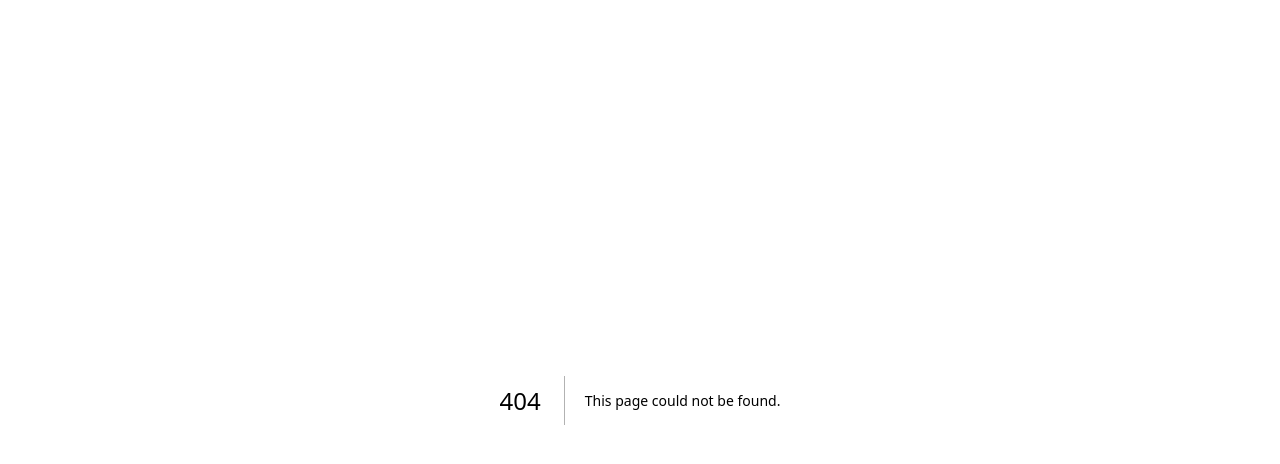
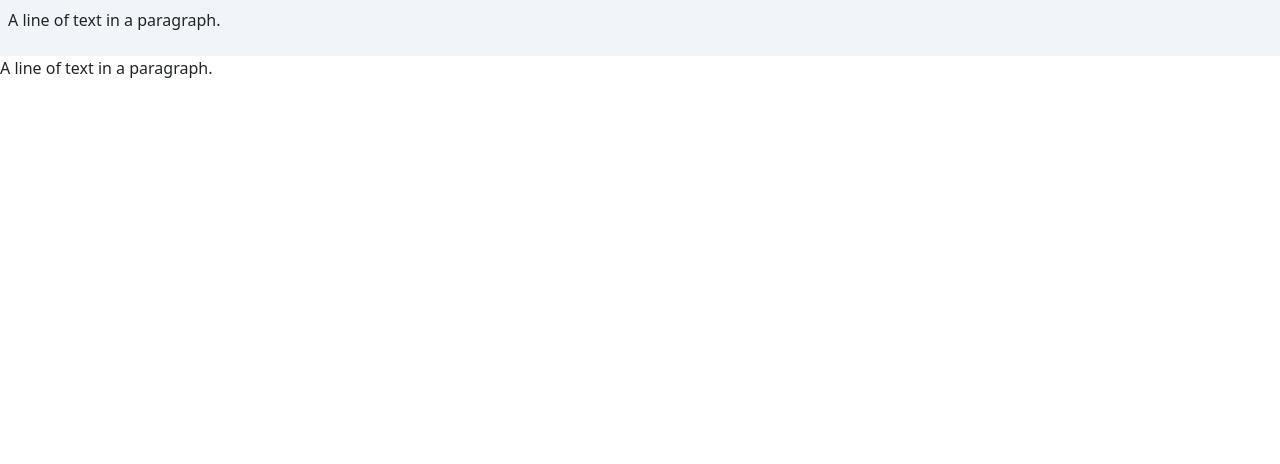
Before and after one commit to RodrigoGama-4/daylist, a Next.js app: page /rich-editor in a window 1280 px wide. Before the commit this address had no page. Shown: the top 464 px of the page. Built offline with nearby package versions, Linux system fonts and the light colour scheme.

Commit message:
interfaces do editor

```diff
--- a/app/editor/slate.ts
+++ b/app/(learning)/editor/slate.ts
@@ -1,4 +1,4 @@
-import { BaseEditor } from 'slate';
+import { BaseEditor, BaseElement } from 'slate';
 import { ReactEditor } from 'slate-react';
 import { HistoryEditor } from 'slate-history';
 
@@ -24,10 +24,10 @@ export type CustomEditor = BaseEditor &
   ReactEditor &
   HistoryEditor & { type?: '__editor' };
 
-declare module 'slate' {
-  interface CustomTypes {
-    Editor: CustomEditor;
-    Element: ICustomElement;
-    Text: CustomText;
-  }
-}
+// declare module 'slate' {
+//   interface CustomTypes {
+//     Editor: CustomEditor;
+//     Element: ICustomElement;
+//     Text: CustomText;
+//   }
+// }
--- /dev/null
+++ b/app/rich-editor/SlateElements.tsx
@@ -0,0 +1,66 @@
+import { Children } from 'react';
+import { BsPlayBtn, BsImage } from 'react-icons/bs';
+import { RenderElementProps, RenderLeafProps } from 'slate-react';
+
+export function Paragraph({ children, attributes }: RenderElementProps) {
+  return <p {...attributes}>{children}</p>;
+}
+
+export function BulletList({ children, attributes }: RenderElementProps) {
+  return (
+    <ul
+      {...attributes}
+      style={{
+        listStyleType: 'square',
+      }}
+    >
+      {Children.map(children, (child) => (
+        <li>{child}</li>
+      ))}
+    </ul>
+  );
+}
+
+export function NumberList({ children, attributes }: RenderElementProps) {
+  return <ol {...attributes}>{children}</ol>;
+}
+
+export function CheckList({ children, attributes }: RenderElementProps) {
+  return (
+    <div {...attributes} className="bg-slate-400">
+      {children}
+    </div>
+  );
+}
+
+export function ImageElement({ children, attributes }: RenderElementProps) {
+  return (
+    <div
+      {...attributes}
+      className="outline outline-1 outline-black rounded shadow-sm"
+    >
+      <BsImage />
+      {children}
+    </div>
+  );
+}
+
+export function AudioElement({ children, attributes }: RenderElementProps) {
+  return (
+    <div
+      {...attributes}
+      className="outline outline-1 outline-black rounded shadow-sm"
+    >
+      <BsPlayBtn />
+      {children}
+    </div>
+  );
+}
+
+export function CustomLeaf({ children, attributes, leaf }: RenderLeafProps) {
+  return (
+    <span {...attributes} style={{ fontWeight: leaf.bold ? 'bold' : 'normal' }}>
+      {children}
+    </span>
+  );
+}
--- /dev/null
+++ b/app/rich-editor/page.tsx
@@ -0,0 +1,141 @@
+'use client';
+import { useState, useCallback, useMemo, useEffect } from 'react';
+import {
+  AudioElement,
+  BulletList,
+  CheckList,
+  CustomLeaf,
+  ImageElement,
+  NumberList,
+  Paragraph,
+} from './SlateElements';
+
+import { Editor, Transforms, Element, Node, Text } from 'slate';
+import { createEditor, Descendant, CustomTypes } from 'slate';
+import { withHistory } from 'slate-history';
+import {
+  Slate,
+  Editable,
+  withReact,
+  useSlate,
+  RenderElementProps,
+  RenderLeafProps,
+} from 'slate-react';
+
+export default function Page() {
+  const [editor] = useState(() => withHistory(withReact(createEditor())));
+
+  const [initialValue, setInitialValue] = useState<Descendant[]>();
+  useEffect(() => {
+    const db = localStorage.getItem('content');
+    if (!db)
+      setInitialValue([
+        {
+          type: 'Paragraph',
+          children: [{ text: 'A line of text in a paragraph.' }],
+        },
+      ]);
+    else setInitialValue(JSON.parse(db));
+  }, []);
+
+  const renderElement = useCallback((props: RenderElementProps) => {
+    switch (props.element.type) {
+      case 'BulletList':
+        return <BulletList {...props} />;
+      case 'NumberList':
+        return <NumberList {...props} />;
+      case 'CheckList':
+        return <CheckList {...props} />;
+      case 'Image':
+        return <ImageElement {...props} />;
+      case 'Audio':
+        return <AudioElement {...props} />;
+      default:
+        return <Paragraph {...props} />;
+    }
+  }, []);
+  const renderLeaf = useCallback((props: RenderLeafProps) => {
+    return <CustomLeaf {...props} />;
+  }, []);
+
+  if (!initialValue) return;
+  return (
+    <div>
+      {/* Slate context provider */}
+      <Slate
+        editor={editor}
+        initialValue={initialValue}
+        onChange={(value) => {
+          const isAstChange = editor.operations.some(
+            (op) => 'set_selection' !== op.type,
+          );
+          if (isAstChange) {
+            // Save the value to Local Storage.
+            const content = JSON.stringify(value);
+            localStorage.setItem('content', content);
+          }
+        }}
+      >
+        <div className="p-2 bg-slate-100">
+          <Editable
+            renderElement={renderElement}
+            renderLeaf={renderLeaf}
+            onKeyDown={(event) => {
+              if (!event.ctrlKey) return;
+              switch (event.key) {
+                case 'k':
+                  event.preventDefault();
+                  CustomEditor.toggleBulletList(editor);
+                  break;
+                case 'b':
+                  event.preventDefault();
+                  CustomEditor.toggleBoldMark(editor);
+                  break;
+              }
+            }}
+          />
+        </div>
+        <Toolbar />
+      </Slate>
+    </div>
+  );
+}
+
+// Define our own custom set of helpers.
+const CustomEditor = {
+  isBoldMarkActive(editor: CustomTypes['Editor']) {
+    const [match] = Editor.nodes(editor, {
+      match: (n) => (n as CustomTypes['Text']).bold === true,
+      universal: true,
+    });
+    return !!match;
+  },
+
+  toggleBoldMark(editor: CustomTypes['Editor']) {
+    const isActive = CustomEditor.isBoldMarkActive(editor);
+    Transforms.setNodes(
+      editor,
+      { bold: isActive ? undefined : true },
+      { match: (n) => Text.isText(n), split: true },
+    );
+  },
+
+  toggleBulletList(editor: CustomTypes['Editor']) {
+    const [codeElement] = Editor.nodes(editor, {
+      match: (n: Node): n is CustomTypes['Element'] => n.type === 'BulletList',
+    });
+    Transforms.setNodes(
+      editor,
+      { type: codeElement ? 'Paragraph' : 'BulletList' },
+      {
+        match: (n) => Element.isElement(n) && Editor.isBlock(editor, n),
+      },
+    );
+  },
+};
+
+function Toolbar() {
+  const slate = useSlate();
+  const el = slate.children.at(0) as CustomTypes['Element'];
+  return <p>{el.children![0].text}</p>;
+}
--- /dev/null
+++ b/app/rich-editor/slate.ts
@@ -0,0 +1,64 @@
+import { BaseEditor, BaseElement } from 'slate';
+import { ReactEditor } from 'slate-react';
+import { HistoryEditor } from 'slate-history';
+
+export type RichText = {
+  type?: null;
+  text: string;
+  bold?: true;
+  italic?: true;
+  strike?: true;
+  underline?: true;
+  color?: string;
+};
+
+export interface Paragraph {
+  type: 'Paragraph';
+  children: RichText[];
+  justify?: 'left' | 'center' | 'right' | 'even';
+  header?: 1 | 2 | 3;
+}
+
+export interface BulletList {
+  type: 'BulletList';
+  children: RichText[];
+}
+
+export interface NumberList {
+  type: 'NumberList';
+  children: RichText[];
+}
+
+export interface CheckList {
+  type: 'CheckList';
+  children: RichText[];
+}
+
+export interface Image {
+  type: 'Image';
+  children: null;
+}
+
+export interface Audio {
+  type: 'Audio';
+  children: null;
+}
+
+export type CustomElement =
+  | Paragraph
+  | BulletList
+  | NumberList
+  | CheckList
+  | Image
+  | Audio;
+export type CustomEditor = BaseEditor &
+  ReactEditor &
+  HistoryEditor & { type?: null };
+
+declare module 'slate' {
+  interface CustomTypes {
+    Editor: CustomEditor;
+    Element: CustomElement;
+    Text: RichText;
+  }
+}
```
Also changed, not shown: app/(learning)/backbone-editor/page.tsx (renamed from app/backbone-editor/page.tsx), app/(learning)/backbone-editor/slate.ts (renamed from app/backbone-editor/slate.ts), app/(learning)/editor/SlateElements.tsx (renamed from app/editor/SlateElements.tsx), app/(learning)/editor/page.tsx (renamed from app/editor/page.tsx).
